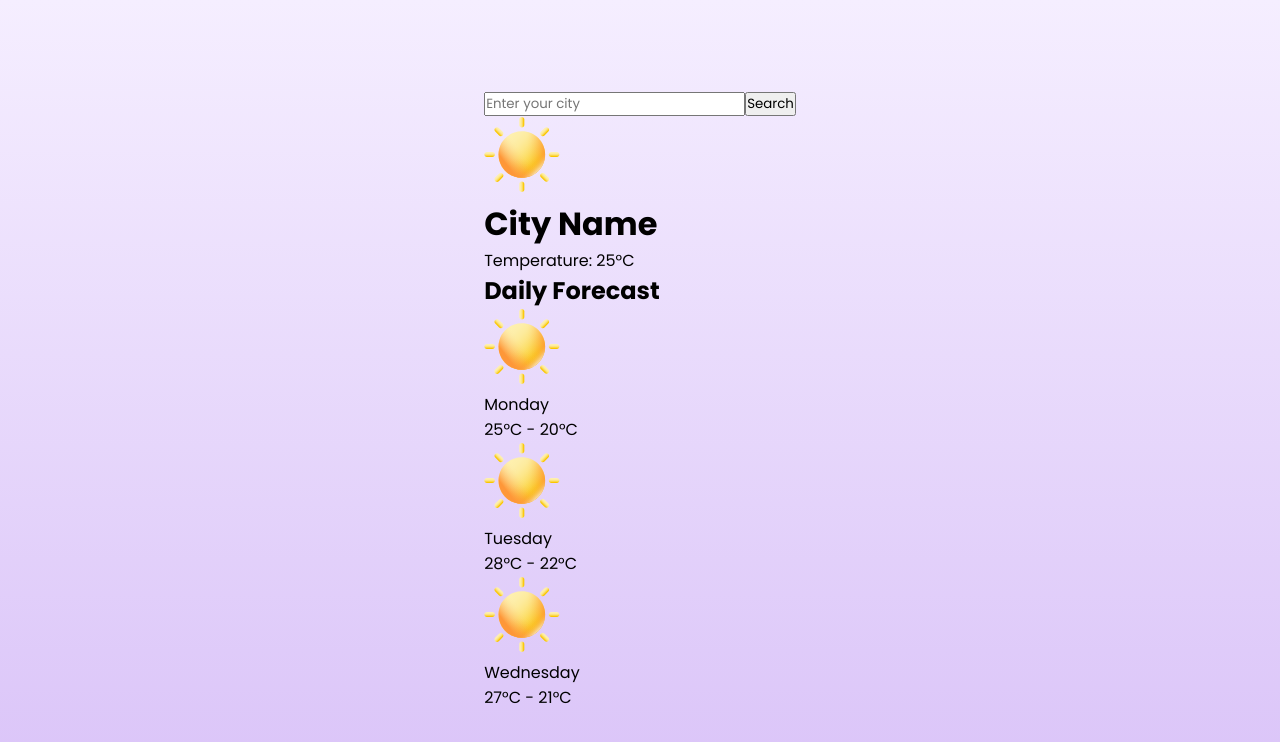
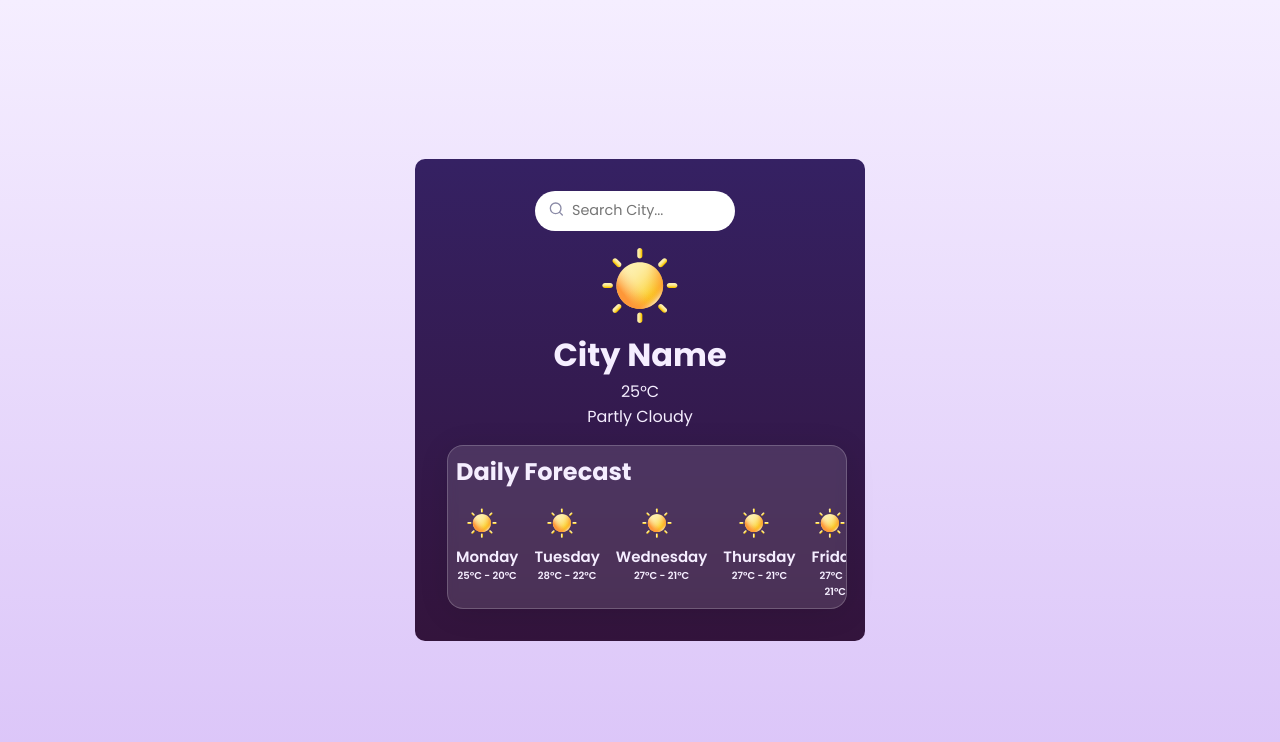
Before and after one commit to adzashel/weather-application, a React (Vite) app: page / in a window 1280 px wide. Shown: the top 742 px of the page. Built offline with nearby package versions, Linux system fonts and the light colour scheme.

Commit message:
designing ui

```diff
--- a/src/App.css
+++ b/src/App.css
@@ -11,7 +11,190 @@
 body {
   display: flex;
   justify-content: center;
+  color: #f5eeff;
   align-items: center;
   height: 100vh;
   background: linear-gradient(180deg, #f5eeff 0%, #dac3f8 100%);
 }
+
+form {
+  display: flex;
+  margin-left: 5.5rem;
+}
+
+.container {
+  background : linear-gradient(#352163  , #33143c);
+  width: 450px;
+  padding: 2rem;
+  border-radius: 10px;
+}
+
+.weather-container {
+  text-align: center;
+}
+
+.weather-container img {
+  margin-top: 1em;
+}
+
+.search {
+  width: 20px;
+  margin-left: 1rem;
+  height: 20px;
+  cursor: pointer;
+  margin-top: 1rem;
+  background-color: #f5eeff;
+}
+.forecast-container {
+  margin-top: 1rem;
+  background-color: #8b8ba7;
+  flex-wrap: nowrap;
+  overflow-x: auto;
+}
+
+.forecast-container::-webkit-scrollbar {
+  width: 10px;
+  height: 10px;
+}
+
+.forecast-container::-webkit-scrollbar-track {
+  background: none;
+  border-color: transparent;
+}
+
+.forecast-container::-webkit-scrollbar-thumb {
+  border-radius: 15px;
+  background-color: #8b8ba7;
+}
+
+.forecast-container h2 {
+  margin-bottom: 1.2rem;
+}
+
+.forecast-item {
+  text-align: center;
+}
+
+/* From Uiverse.io by satyamchaudharydev */
+/* From uiverse.io by @satyamchaudharydev */
+/* removing default style of button */
+
+.form button {
+  border: none;
+  background: none;
+  color: #8b8ba7;
+}
+/* styling of whole input container */
+.form {
+  --timing: 0.3s;
+  --width-of-input: 200px;
+  --height-of-input: 40px;
+  --border-height: 2px;
+  --input-bg: #fff;
+  --border-color: #2f2ee9;
+  --border-radius: 30px;
+  --after-border-radius: 1px;
+  position: relative;
+  width: var(--width-of-input);
+  height: var(--height-of-input);
+  display: flex;
+  align-items: center;
+  padding-inline: 0.8em;
+  border-radius: var(--border-radius);
+  transition: border-radius 0.5s ease;
+  background: var(--input-bg,#fff);
+}
+/* styling of Input */
+.input {
+  font-size: 0.9rem;
+  background-color: transparent;
+  width: 100%;
+  height: 100%;
+  padding-inline: 0.5em;
+  padding-block: 0.7em;
+  border: none;
+}
+/* styling of animated border */
+.form:before {
+  content: "";
+  position: absolute;
+  background: var(--border-color);
+  transform: scaleX(0);
+  transform-origin: center;
+  width: 100%;
+  height: var(--border-height);
+  left: 0;
+  bottom: 0;
+  border-radius: 1px;
+  transition: transform var(--timing) ease;
+}
+/* Hover on Input */
+.form:focus-within {
+  border-radius: var(--after-border-radius);
+}
+
+input:focus {
+  outline: none;
+}
+/* here is code of animated border */
+.form:focus-within:before {
+  transform: scale(1);
+}
+/* styling of close button */
+/* == you can click the close button to remove text == */
+.reset {
+  border: none;
+  background: none;
+  opacity: 0;
+  visibility: hidden;
+}
+/* close button shown when typing */
+input:not(:placeholder-shown) ~ .reset {
+  opacity: 1;
+  visibility: visible;
+}
+/* sizing svg icons */
+.form svg {
+  width: 17px;
+  margin-top: 3px;
+}
+
+.forecast-container {
+  margin-right: 2rem;
+  width: 400px;
+  /* From https://css.glass */
+background: rgba(255, 255, 255, 0.12);
+border-radius: 16px;
+box-shadow: 0 4px 30px rgba(0, 0, 0, 0.1);
+backdrop-filter: blur(5px);
+-webkit-backdrop-filter: blur(5px);
+border: 1px solid rgba(255, 255, 255, 0.2);
+padding: 0.5rem;
+}
+
+
+
+.forecast-item {
+  margin-right: 1rem;
+}
+
+.forecast-item-wrapper   {
+  display: flex;
+}
+
+
+.weather-icon {
+  width: 30px;
+  height: 30px;
+  margin-right: 10px;
+}
+
+.day {
+  font-size: 15px;
+  font-weight: 600;
+}
+
+.weather-temp{
+  font-size: 10px;
+  font-weight: 600;
+}
--- a/src/App.jsx
+++ b/src/App.jsx
@@ -1,43 +1,103 @@
-import './App.css'
-import clear from './assets/icons/clear.svg';
+import "./App.css";
+import clear from "./assets/icons/clear.svg";
 
 function App() {
-
   return (
     <>
       <div className="container">
-        <form action="">
-          <input type="text" placeholder="Enter your city" />
-          <button type="submit">Search</button>
+        <form className="form">
+          <button>
+            <svg
+              width="17"
+              height="16"
+              fill="none"
+              xmlns="http://www.w3.org/2000/svg"
+              role="img"
+              aria-labelledby="search"
+            >
+              <path
+                d="M7.667 12.667A5.333 5.333 0 107.667 2a5.333 5.333 0 000 10.667zM14.334 14l-2.9-2.9"
+                stroke="currentColor"
+                strokeWidth="1.333"
+                strokeLinecap="round"
+                strokeLinejoin="round"
+              ></path>
+            </svg>
+          </button>
+          <input
+            className="input"
+            placeholder="Search City..."
+            required=""
+            type="text"
+          />
+          <button className="reset" type="reset">
+            <svg
+              xmlns="http://www.w3.org/2000/svg"
+              className="h-6 w-6"
+              fill="none"
+              viewBox="0 0 24 24"
+              stroke="currentColor"
+              strokeWidth="2"
+            >
+              <path
+                strokeLinecap="round"
+                strokeLinejoin="round"
+                d="M6 18L18 6M6 6l12 12"
+              ></path>
+            </svg>
+          </button>
         </form>
         <div className="weather-container">
-          <img src={ clear } alt="" />
+          <img src={clear} alt="" />
           <h1>City Name</h1>
-          <p>Temperature: 25°C</p>
+          <p> 25°C</p>
+          <p>Partly Cloudy</p>
         </div>
 
         {/* daily forecast */}
         <div className="forecast-container">
           <h2>Daily Forecast</h2>
-          <div className="forecast-item">
-            <img src={ clear } alt="" />
-            <p>Monday</p>
-            <p>25°C - 20°C</p>
-          </div>
-          <div className="forecast-item">
-            <img src={ clear } alt="" />
-            <p>Tuesday</p>
-            <p>28°C - 22°C</p>
-          </div>
-          <div className="forecast-item">
-            <img src={ clear } alt="" />
-            <p>Wednesday</p>
-            <p>27°C - 21°C</p>
+          <div className="forecast-item-wrapper">
+            <div className="forecast-item">
+              <img src={clear} alt="" className="weather-icon" />
+              <p className="day">Monday</p>
+              <p className="weather-temp">25°C - 20°C</p>
+            </div>
+            <div className="forecast-item">
+              <img src={clear} alt="" className="weather-icon" />
+              <p className="day">Tuesday</p>
+              <p className="weather-temp">28°C - 22°C</p>
+            </div>
+            <div className="forecast-item">
+              <img src={clear} alt="" className="weather-icon" />
+              <p className="day">Wednesday</p>
+              <p className="weather-temp">27°C - 21°C</p>
+            </div>
+            <div className="forecast-item">
+              <img src={clear} alt="" className="weather-icon" />
+              <p className="day">Thursday</p>
+              <p className="weather-temp">27°C - 21°C</p>
+            </div>
+            <div className="forecast-item">
+              <img src={clear} alt="" className="weather-icon" />
+              <p className="day">Friday</p>
+              <p className="weather-temp">27°C - 21°C</p>
+            </div>
+            <div className="forecast-item">
+              <img src={clear} alt="" className="weather-icon" />
+              <p className="day">Saturday</p>
+              <p className="weather-temp">27°C - 21°C</p>
+            </div>
+            <div className="forecast-item">
+              <img src={clear} alt="" className="weather-icon" />
+              <p className="day">Sunday</p>
+              <p className="weather-temp">27°C - 21°C</p>
+            </div>
           </div>
         </div>
       </div>
     </>
-  )
+  );
 }
 
-export default App
+export default App;
```
Also changed, not shown: src/assets/icons/search.png (added).
